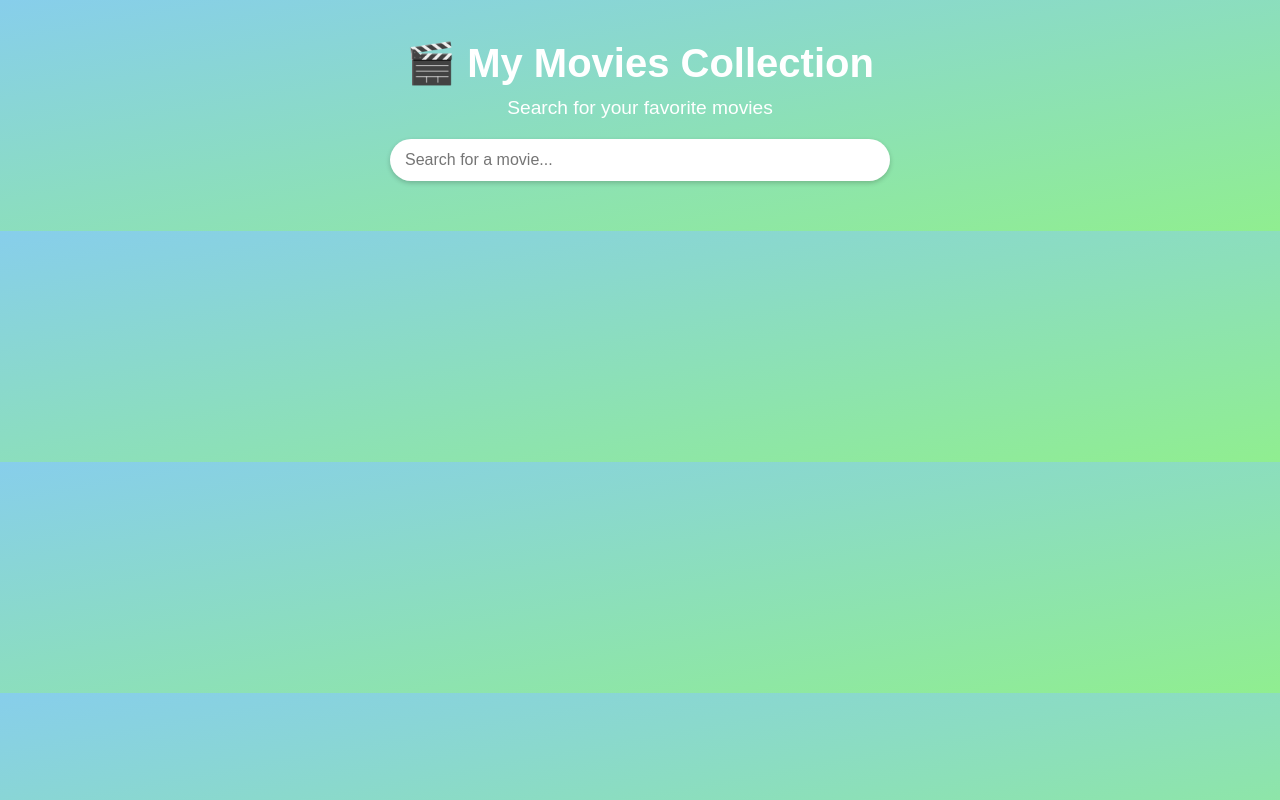
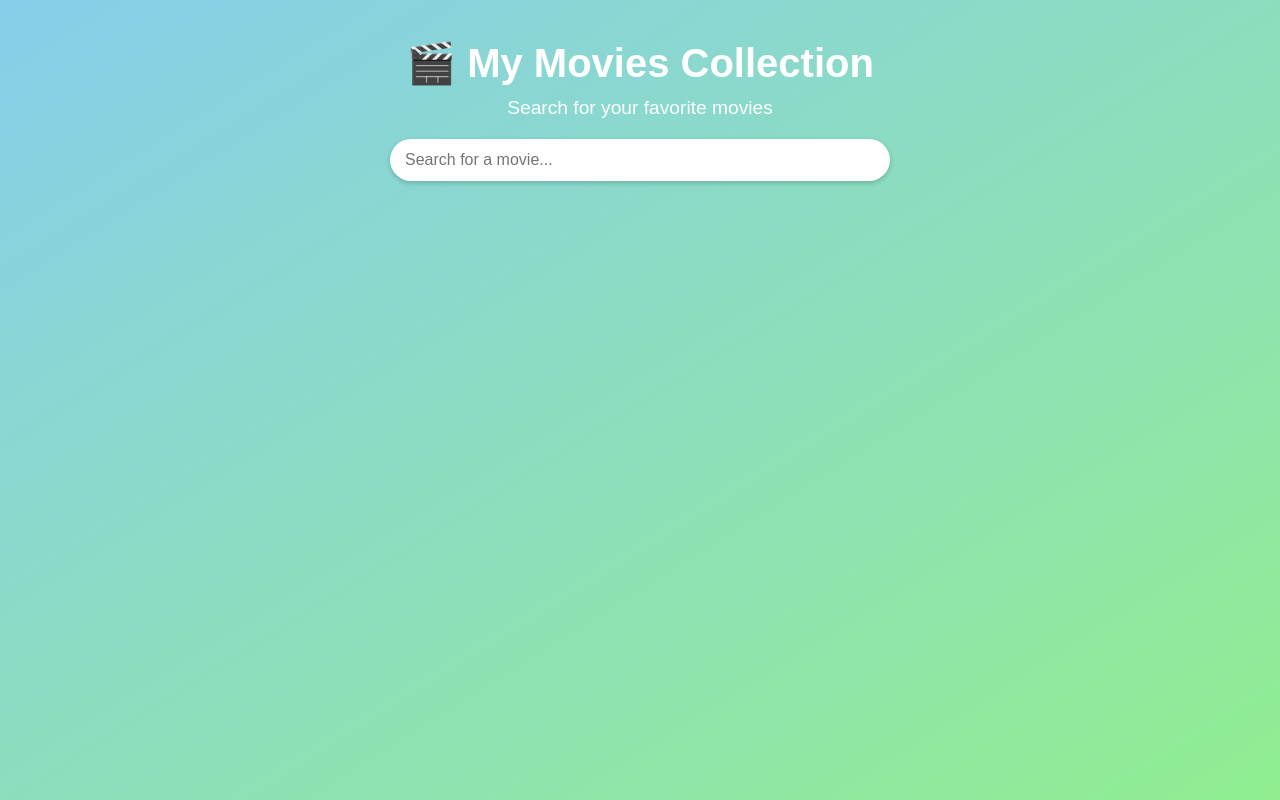
Before and after one commit to Nikhildvloper/Movies, a plain HTML site: page index.html in a window 1280 px wide. Drawn offline with Linux system fonts and the light colour scheme.

Commit message:
Update styles.css

```diff
--- a/styles.css
+++ b/styles.css
@@ -7,6 +7,9 @@
 body {
   font-family: 'Arial', sans-serif;
   background: linear-gradient(to bottom right, #87CEEB, #90EE90); /* Sky Blue to Light Green */
+  background-repeat: no-repeat; /* Prevent repetition */
+  background-attachment: fixed; /* Fix gradient to full-screen */
+  background-size: cover; /* Cover the entire viewport */
   color: #333;
   text-align: center;
   margin: 0;
```
